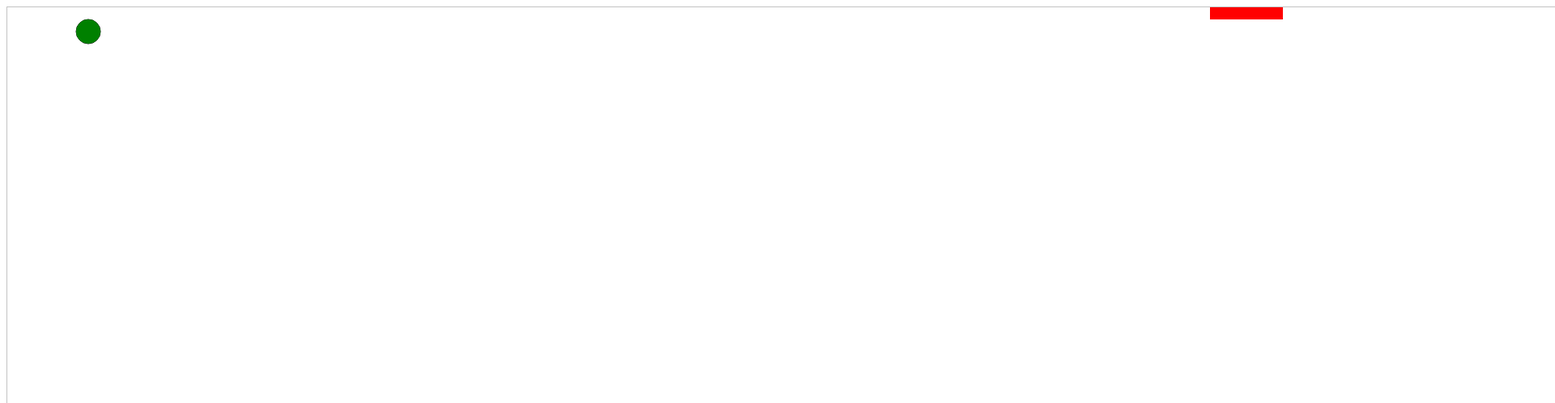
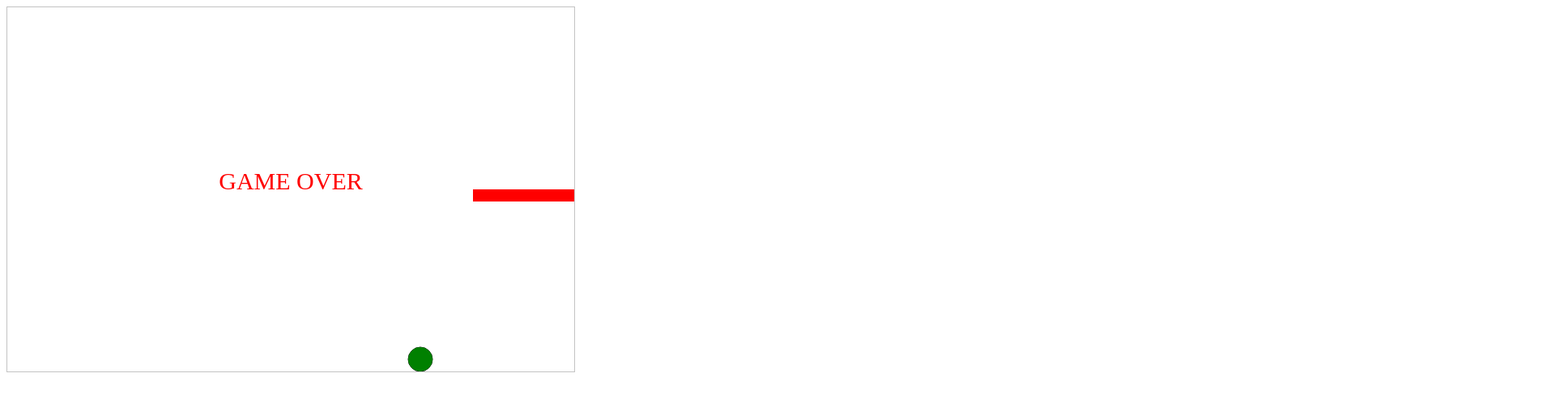
Before and after one commit to 129developer/Snake.JS, a website: page public_html/index.html in a window 1280 px wide. Shown: the top 498 px of the page at 81% size, 1920 px wide, since content can reach past the window. Drawn offline with Linux system fonts and the light colour scheme.

Commit message:
bug Correction

```diff
--- a/nbproject/private/private.xml
+++ b/nbproject/private/private.xml
@@ -2,6 +2,8 @@
 <project-private xmlns="http://www.netbeans.org/ns/project-private/1">
     <editor-bookmarks xmlns="http://www.netbeans.org/ns/editor-bookmarks/2" lastBookmarkId="0"/>
     <open-files xmlns="http://www.netbeans.org/ns/projectui-open-files/2">
-        <group/>
+        <group>
+            <file>file:/home/bayasys/NetBeansProjects/Snake/public_html/index.html</file>
+        </group>
     </open-files>
 </project-private>
--- a/public_html/index.html
+++ b/public_html/index.html
@@ -2,14 +2,16 @@
 <html>
     <body>
 
-        <canvas id="myCanvas" width="2000" height="1000"
+        <canvas id="myCanvas" width="1000" height="1000"
                 style="border:1px solid #c3c3c3;">
             Your browser does not support the canvas element.
         </canvas>
 
         <script>
-            var width = 2000;
-            var height = 2000;
+            var width = window.screen.width - 100;
+            var height = window.screen.height - 150;
+            document.getElementById('myCanvas').width = width;
+            document.getElementById('myCanvas').height = height;
             document.onkeydown = function (a) {
 //                console.log(a);
                 switch (a.code) {
@@ -43,6 +45,11 @@
             var ctx = canvas.getContext("2d");
             var boxSize = 15;
             var food = {x: 100, y: 30}
+            var rand2 = Math.floor(Math.random() * width - 10);
+            var rand1 = Math.floor(Math.random() * height - 10);
+            food.x = Math.abs(rand2 - rand2 % 5);
+            food.y = Math.abs(rand1 - rand1 % 5);
+
             ctx.fillStyle = "#FF0000";
             function putFood() {
                 ctx.fillStyle = "green";
@@ -52,7 +59,7 @@
                 ctx.fill()
             }
             var snake = {
-                x: 0, y: 0, length: 6, direction: 'R',
+                x: width/2, y: height/2, length: 6, direction: 'R',
                 bodyAry: [],
                 drawSnake: function () {
                     ctx.fillStyle = "#FF0000";
@@ -60,23 +67,44 @@
                         snake.draw(box);
                     });
                 },
+                checkCollition: function (box) {
+                    var collide = false;
+                    var i = 0;
+                    snake.bodyAry.forEach(function (box1) {
+                        if (i !== 0 && !collide && box1.x === box.x && box1.y === box.y) {
+                            collide = true;
+                        } else {
+                            if (box1.x > width || box1.x < 0 || box1.y > height - boxSize || box1.y < 0)
+                            {
+                                collide = true;
+                            }
+                        }
+                        i++;
+                    });
+                    if (collide) {
+                        clearInterval(invl);
+                        ctx.font = "30px Comic Sans MS";
+                        ctx.fillStyle = "red";
+                        ctx.textAlign = "center";
+                        ctx.fillText("GAME OVER", canvas.width / 2, canvas.height / 2);
+                    }
+
+                },
                 draw: function (box) {
                     ctx.fillRect(box.x, box.y, boxSize, boxSize);
                 },
                 eat: function (box) {
-                    if (Math.abs(food.x - box.x) <= boxSize / 2 && Math.abs(food.y - box.y) <= boxSize / 2) {
-//                        alert();
-                        this.bodyAry.push({x: this.length * boxSize, y: 0, dir: "R"});
+                    if (Math.abs(food.x - box.x) <= boxSize && Math.abs(food.y - box.y) <= boxSize) {
+                        this.bodyAry.push({x: this.bodyAry[this.bodyAry.length-1].x, y: this.bodyAry[this.bodyAry.length-1].y, dir: "R"});
                         this.length++;
-                        this.bodyAry.push({x: this.length * boxSize, y: 0, dir: "R"});
+                        this.bodyAry.push({x: this.bodyAry[this.bodyAry.length-1].x, y: this.bodyAry[this.bodyAry.length-1].y, dir: "R"});
                         this.length++;
-                        this.bodyAry.push({x: this.length * boxSize, y: 0, dir: "R"});
+                        this.bodyAry.push({x: this.bodyAry[this.bodyAry.length-1].x, y: this.bodyAry[this.bodyAry.length-1].y, dir: "R"});
                         this.length++;
-                        var rand2 = Math.floor(Math.random() * width - 50);
-                        var rand1 = Math.floor(Math.random() * height - 50);
-                        food.x = Math.abs(rand1 - rand1 % 5);
-                        food.y = Math.abs(rand2 - rand2 % 5);
-                        console.log(food)
+                        var rand2 = Math.floor(Math.random() * width - 10);
+                        var rand1 = Math.floor(Math.random() * height - 10);
+                        food.x = Math.abs(rand2 - rand2 % 5);
+                        food.y = Math.abs(rand1 - rand1 % 5);
                     }
                 },
                 move: function () {
@@ -96,6 +124,7 @@
                     if (turnbox.dir === "D") {
                         turnbox.y += boxSize;
                     }
+
                     this.eat(turnbox);
                     var i = 0;
                     snake.bodyAry.forEach(function (box) {
@@ -109,9 +138,12 @@
                             prevBoxX = turnboxx;
                             prevBoxY = turnboxy;
                             prevBoxDir = turnbodir;
+                        } else {
+                            snake.checkCollition(box);
                         }
                         i++;
                     });
+
                 },
                 up: function () {
                     snake.bodyAry[0].dir = "U";
@@ -130,12 +162,12 @@
                     snake.direction = "R";
                 }
             };
-            snake.bodyAry.push({x: 5 * boxSize, y: 0, dir: "R"});
-            snake.bodyAry.push({x: 4 * boxSize, y: 0, dir: "R"});
-            snake.bodyAry.push({x: 3 * boxSize, y: 0, dir: "R"});
-            snake.bodyAry.push({x: 2 * boxSize, y: 0, dir: "R"});
-            snake.bodyAry.push({x: 1 * boxSize, y: 0, dir: "R"});
-            snake.bodyAry.push({x: 0, y: 0, dir: "R"});
+            snake.bodyAry.push({x: 5 * boxSize+width/2, y: height/2, dir: "R"});
+            snake.bodyAry.push({x: 4 * boxSize+width/2, y: height/2, dir: "R"});
+            snake.bodyAry.push({x: 3 * boxSize+width/2, y: height/2, dir: "R"});
+            snake.bodyAry.push({x: 2 * boxSize+width/2, y: height/2, dir: "R"});
+            snake.bodyAry.push({x: 1 * boxSize+width/2, y: height/2, dir: "R"});
+            snake.bodyAry.push({x: width/2, y: height/2, dir: "R"});
 
 
 
@@ -146,7 +178,7 @@
                 snake.move();
                 putFood();
             }
-            setInterval("gameLoop()", 50);
+            var invl = setInterval("gameLoop()", 50);
         </script>
     </body>
 </html>
```
